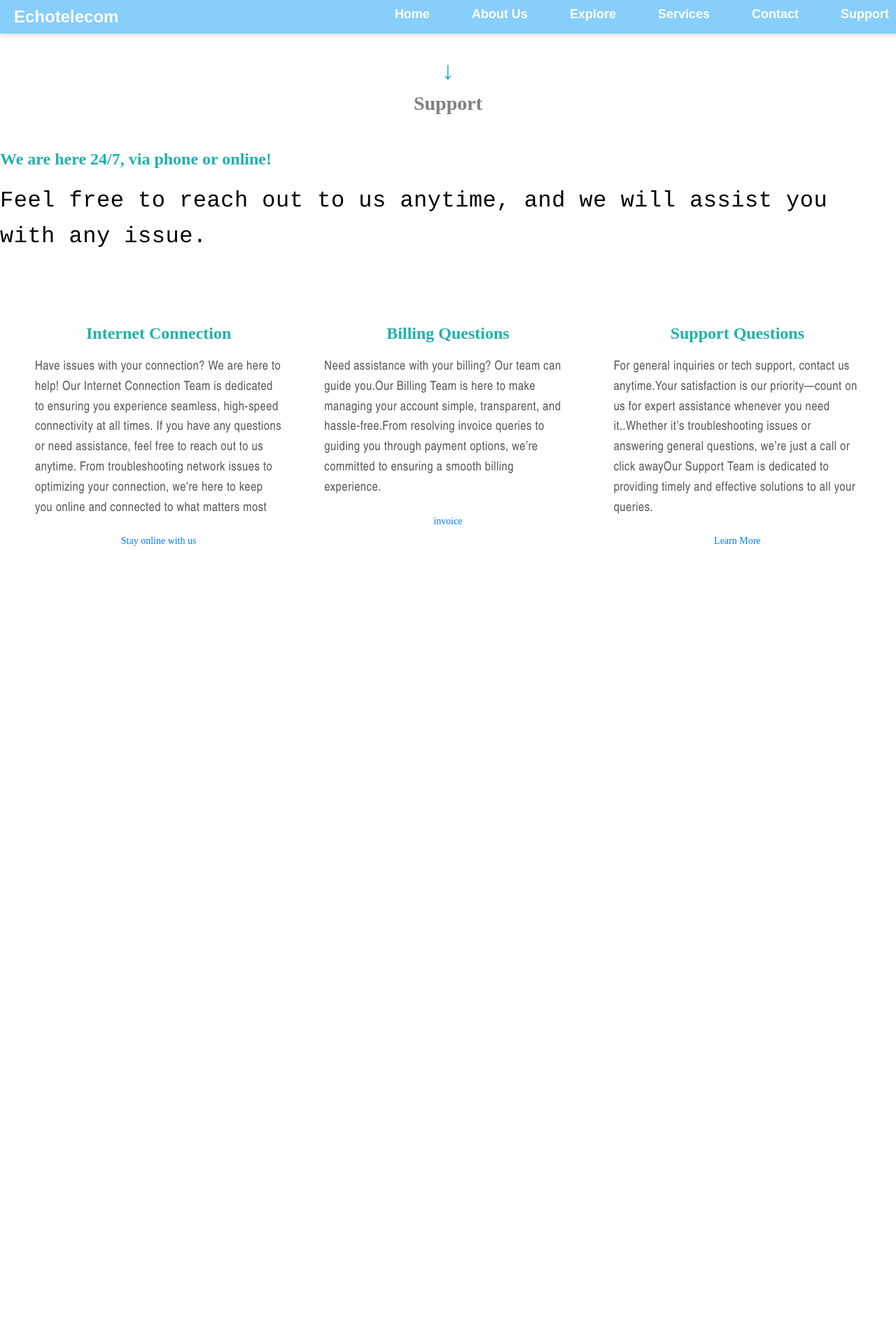
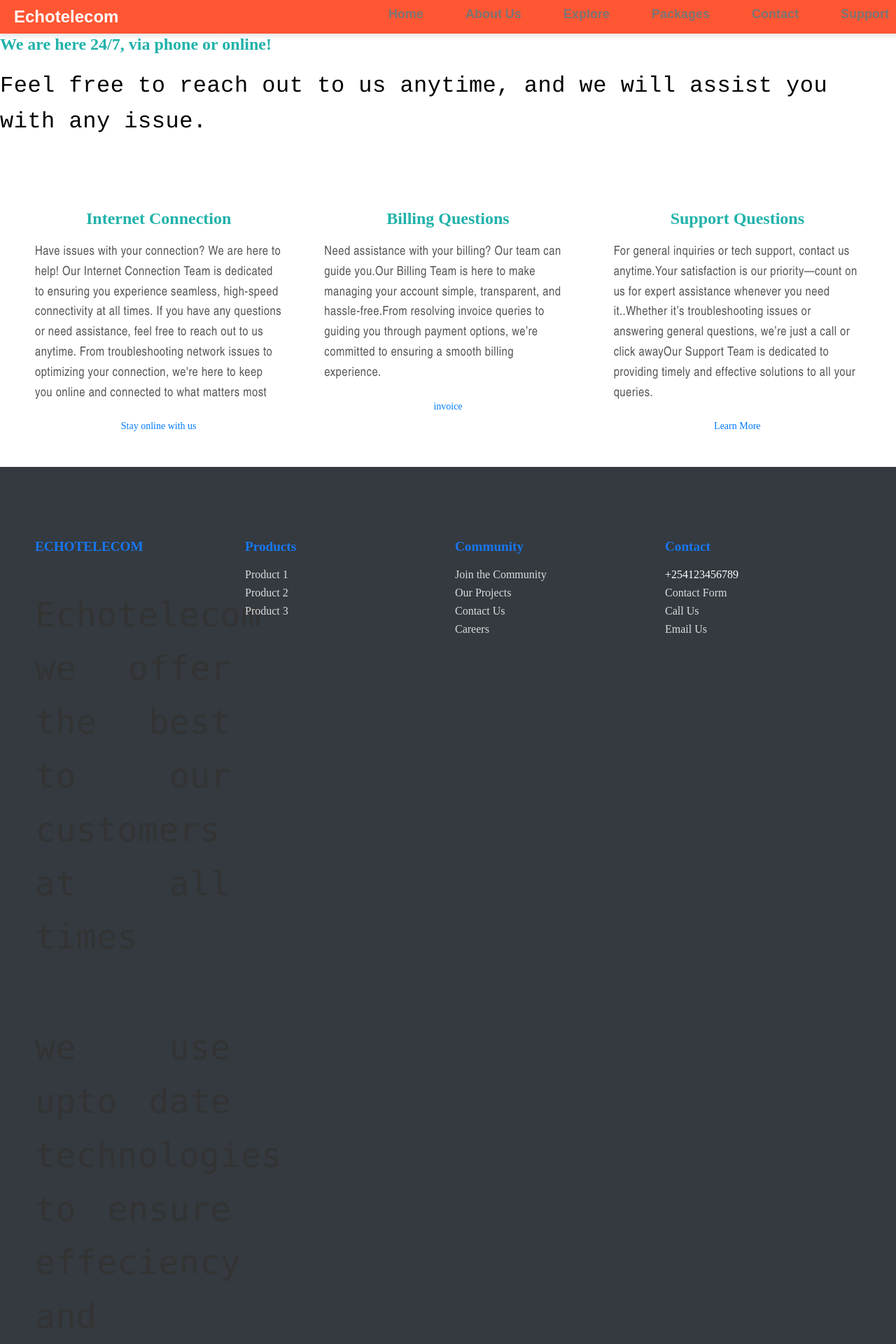
Before and after one commit to brusque7ns/echotelecom, a Flask app: page /support in a window 1280 px wide. Shown: the top 1920 px of the page at 70% size. Before the commit the page ends 780 px from the top, so only its background shows below. Run offline with Flask 3, Linux system fonts and the light colour scheme; some libraries are stand-ins or nearby versions.

Commit message:
Update support.html

```diff
--- a/templates/support.html
+++ b/templates/support.html
@@ -8,7 +8,7 @@
     <style>
         /* Navbar Styling */
         .navbar {
-            background-color: lightskyblue;
+            background-color: #FF5733;
             padding: 10px 20px;
             position: fixed;
             top: 0;
@@ -44,7 +44,7 @@
         }
 
         .navbar-nav .nav-link {
-            color: white;
+            color: #7c7473;
             text-decoration: none;
             font-weight: bold;
         }
@@ -100,6 +100,59 @@
             font-size: 18px;
             color: #555;
         }
+        /* Footer Styling */
+        .footer {
+            background-color: #343a40;
+            color: white;
+            padding: 60px 0;
+        }
+
+        .footer .row {
+            margin: 0;
+        }
+
+        .footer h5 {
+            font-size: 1.2rem;
+            font-weight: bold;
+            margin-bottom: 20px;
+        }
+
+        .footer a {
+            color: #dcdcdc;
+            text-decoration: none;
+            font-size: 1rem;
+        }
+
+        .footer a:hover {
+            color: #007bff;
+            text-decoration: underline;
+        }
+
+        .footer .social-icons a {
+            margin-right: 10px;
+            font-size: 1.5rem;
+        }
+
+        .footer .social-icons a:hover {
+            color: #007bff;
+        }
+
+        .footer .social-icons i {
+            color: #dcdcdc;
+        }
+        /* Footer Customization */
+    .echotelecom-footer {
+        font-size: 1.5rem;
+        display: flex;
+        justify-content: center;
+        align-items: center;
+    }
+
+    .echotelecom-letter {
+        position: relative;
+        display: inline-block;
+        margin: 0 5px; /* Space between letters */
+    }
     </style>
 </head>
 <body>
@@ -118,7 +171,7 @@
                 <a class="nav-link" href="{{ url_for('explore') }}">Explore</a>
             </li>
             <li class="nav-item">
-                <a class="nav-link" href="{{ url_for('services') }}">Services</a>
+                <a class="nav-link" href="{{ url_for('packages') }}">Packages</a>
             </li>
             <li class="nav-item">
                 <a class="nav-link" href="{{ url_for('contact') }}">Contact</a>
@@ -130,11 +183,6 @@
     </nav>
 
     <!-- Page Content -->
-    <div class="content">
-        <div class="heading echotelecom">Echotelecom</div>
-        <div class="arrow">↓</div>
-        <div class="subheading">Support</div>
-    </div>
 
     <!-- Support Section -->
     <div class="support-section">
@@ -169,6 +217,81 @@
             <a href="https://www.example.com" target="_blank">Learn More</a>
         </div>
     </div>
+ <!-- Footer -->
+ <footer class="footer">
+    <div class="container">
+        <div class="row">
+            <!-- About Section -->
+            <div class="col-md-3">
+                <h5>ECHOTELECOM</h5>
+                <ul>
+                    <p> Echotelecom we offer the best to our customers at all times</p><br>
+                    <p> we use upto date technologies to ensure effeciency and reliabity together with accountability to our customers</p>
+                    <li><a href="{{ url_for('packages') }}">Packages</a></li>
+                    <li><a href="{{ url_for('contact') }}">contact</a></li>
 
+                </ul>
+            </div>
+            <!-- Products Section -->
+            <div class="col-md-3">
+                <h5>Products</h5>
+                <ul>
+                    <li><a href="{{ url_for('products') }}">Product 1</a></li>
+                    <li><a href="{{ url_for('products') }}">Product 2</a></li>
+                    <li><a href="{{ url_for('products') }}">Product 3</a></li>
+                </ul>
+            </div>
+            <!-- Community Section -->
+            <div class="col-md-3">
+                <h5>Community</h5>
+                <ul>
+                    <li><a href="{{ url_for('community') }}">Join the Community</a></li>
+                    <li><a href="{{ url_for('projects') }}">Our Projects</a></li>
+                    <li><a href="{{ url_for('contact') }}">Contact Us</a></li>
+                    <li><a href="{{url_for('careers')}}">Careers</a></li>
+                </ul>
+            </div>
+            <!-- Contact Section -->
+            <div class="col-md-3">
+                <h5>Contact</h5>
+                <ul>
+                    <li> +254123456789</li>
+                    <li><a href="{{ url_for('contact') }}">Contact Form</a></li>
+                    <li><a href="#">Call Us</a></li>
+                    <li><a href="#">Email Us</a></li>
+                </ul>
+            </div>
+        </div>
+<!-- Footer -->
+<footer class="text-center py-4" style="font-family: Monaco, monospace;">
+<div class="echotelecom-footer">
+    <span class="echotelecom-letter" style="color: red;">E</span>
+    <span class="echotelecom-letter" style="color: orange;">C</span>
+    <span class="echotelecom-letter" style="color: yellow;">H</span>
+    <span class="echotelecom-letter" style="color: green;">O</span>
+    <span class="echotelecom-letter" style="color: blue;">T</span>
+    <span class="echotelecom-letter" style="color: purple;">E</span>
+    <span class="echotelecom-letter" style="color: pink;">L</span>
+    <span class="echotelecom-letter" style="color: teal;">E</span>
+    <span class="echotelecom-letter" style="color: brown;">C</span>
+    <span class="echotelecom-letter" style="color: violet;">O</span>
+    <span class="echotelecom-letter" style="color: indigo;">M</span>
+</div>
+        <hr class="bg-light">
+        <div class="row">
+            <div class="col-md-12 text-center">
+                <div class="social-icons">
+                    <a href="#" class="social-icon"><i class="fab fa-facebook"></i></a>
+                    <a href="#" class="social-icon"><i class="fab fa-twitter"></i></a>
+                    <a href="#" class="social-icon"><i class="fab fa-linkedin"></i></a>
+                    <a href="#" class="social-icon"><i class="fab fa-instagram"></i></a>
+                </div>
+                <p class="mt-3">&copy; 2024 ECHOTELECOM. All rights reserved.</p>
+            </div>
+        </div>
+    </div>
+</footer>
+<!-- Font Awesome for social media icons -->
+<script src="https://kit.fontawesome.com/a076d05399.js"></script>
 </body>
 </html>
```
